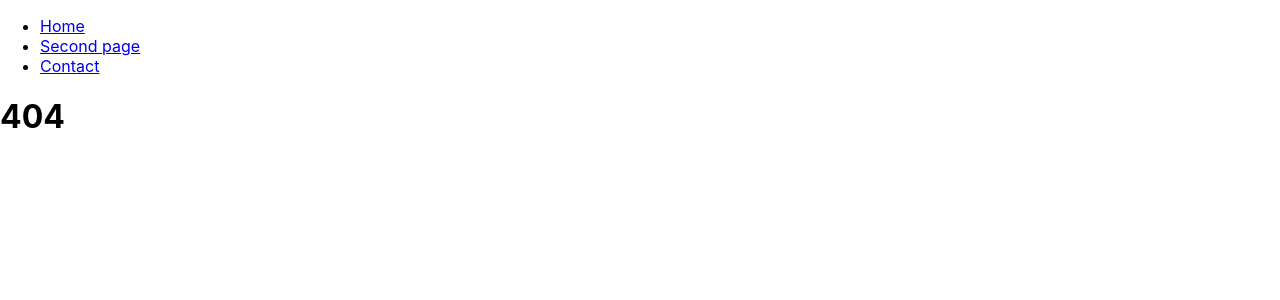
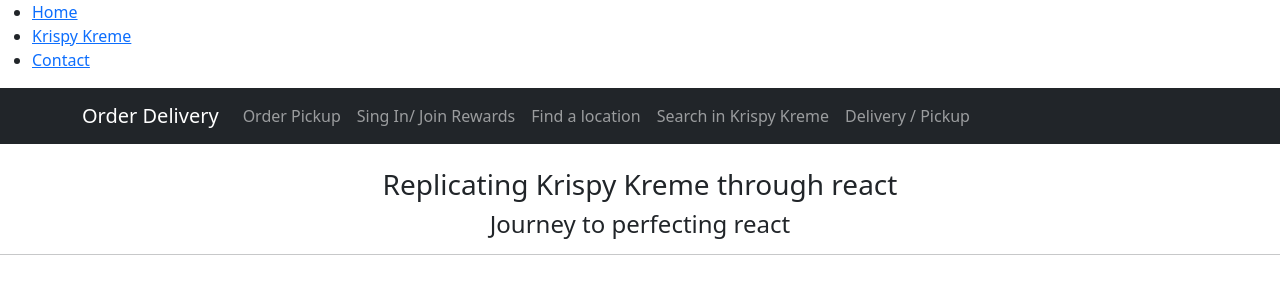
Before and after one commit to LNR14/react-course, a React (Create React App) app: page /krispyKreme in a window 1280 px wide. Before the commit this address had no page. Shown: the top 300 px of the page. Built offline with nearby package versions, Linux system fonts and the light colour scheme.

Commit message:
Added test page and Started KrispyKreme

```diff
--- a/package.json
+++ b/package.json
@@ -7,7 +7,9 @@
     "@testing-library/jest-dom": "^5.16.5",
     "@testing-library/react": "^13.3.0",
     "@testing-library/user-event": "^13.5.0",
+    "bootstrap": "^5.2.3",
     "react": "^18.2.0",
+    "react-bootstrap": "^2.7.2",
     "react-dom": "^18.2.0",
     "react-scripts": "5.0.1",
     "web-vitals": "^2.1.4"
--- a/src/App.js
+++ b/src/App.js
@@ -3,7 +3,8 @@
 import { BrowserRouter, Routes, Route } from "react-router-dom";
 import Layout from "./pages/Layout";
 import FirstPage from './pages/FirstPage';
-import SecondPage from './pages/SecondPage';
+import KrispyKreme from './pages/KrispyKreme';
+import TestingPage from './pages/TestingPage';
 import NoPage from "./pages/NoPage";
 import './App.css';
 
@@ -13,8 +14,10 @@
       <Routes>
         <Route path="/" element={<Layout />}>
           <Route index element={<FirstPage />} />
-          <Route path="/secondPage" element={<SecondPage/>} />
+          <Route path="/krispyKreme" element={<KrispyKreme/>} />
+          <Route path="/testing" element={<TestingPage/>} />
           <Route path="*" element={<NoPage />} />
+
         </Route>
       </Routes>
     </BrowserRouter>
--- a/src/index.js
+++ b/src/index.js
@@ -3,6 +3,8 @@
 import './index.css';
 import App from './App';
 import reportWebVitals from './reportWebVitals';
+import 'bootstrap/dist/css/bootstrap.min.css';
+
 
 const root = ReactDOM.createRoot(document.getElementById('root'));
 root.render(
--- /dev/null
+++ b/src/pages/KrispyKreme.js
@@ -0,0 +1,31 @@
+import React from 'react';
+import Container from 'react-bootstrap/Container';
+import Nav from 'react-bootstrap/Nav';
+import Navbar from 'react-bootstrap/Navbar';
+
+
+export default function KrispyKreme() {
+  return (
+    <div className="App">
+      <Navbar bg="dark" variant="dark">
+        <Container>
+          <Navbar.Brand href="#home">Order Delivery</Navbar.Brand>
+          <Nav className="me-auto">
+            <Nav.Link href="#home">Order Pickup</Nav.Link>
+            <Nav.Link href="#features">Sing In/ Join Rewards</Nav.Link>
+            <Nav.Link href="#pricing">Find a location</Nav.Link>
+            <Nav.Link href="#features">Search in Krispy Kreme</Nav.Link>
+            <Nav.Link href="#pricing">Delivery / Pickup</Nav.Link>
+          </Nav>
+        </Container>
+      </Navbar>
+      <br/>
+      <h3>Replicating Krispy Kreme through react</h3>
+      <h4>Journey to perfecting react</h4>
+      <ul>
+
+      </ul>
+      <hr/>
+    </div>
+  );
+}
--- a/src/pages/Layout.js
+++ b/src/pages/Layout.js
@@ -9,7 +9,7 @@
             <Link to="/">Home</Link>
           </li>
           <li>
-            <Link to="/secondPage">Second page</Link>
+            <Link to="/krispyKreme"> Krispy Kreme </Link>
           </li>
           <li>
             <Link to="/contact">Contact</Link>
--- a/src/pages/SecondPage.js
+++ /dev/null
@@ -1,11 +0,0 @@
-import React from 'react';
-
-export default function FirstPage() {
-  return (
-    <div className="App">
-      <h3>Replicating</h3>
-      <h4>Journey to perfecting react</h4>
-      <hr/>
-    </div>
-  );
-}
--- /dev/null
+++ b/src/pages/TestingPage.js
@@ -0,0 +1,10 @@
+import React from 'react';
+
+export default function TestingPage() {
+  return (
+    <div className="App">
+      <h3>Testing Page</h3>
+      <hr/>
+    </div>
+  );
+}
```
Also changed, not shown: src/components/Sidebar.js (added, +37 -0 lines), 1 other file (tests, documents, lock files or other folders).
